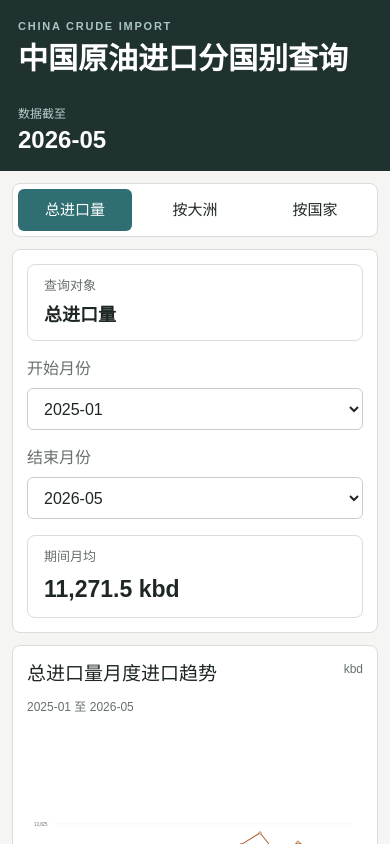
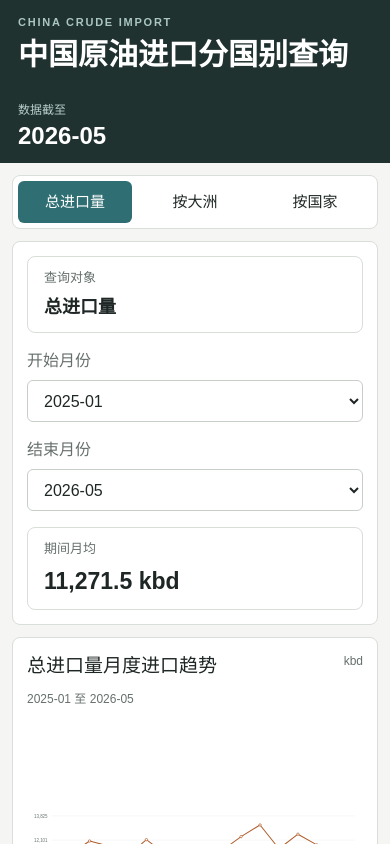
Before and after one commit to zyb0716-svg/China-Crude-Import, a Next.js app: page / in a window 390 px wide. Shown: the top 844 px of the page. Built offline with nearby package versions, Linux system fonts and the light colour scheme.

Commit message:
Reduce header height

```diff
--- a/app/globals.css
+++ b/app/globals.css
@@ -31,7 +31,7 @@ button, select { font: inherit; }
   align-items: center;
   justify-content: space-between;
   gap: 28px;
-  padding: 22px 30px 20px;
+  padding: 12px 30px;
   background: var(--primary-dark);
   color: #fff;
 }
@@ -168,7 +168,7 @@ tbody tr:hover { background: #f1f6f4; }
 }
 
 @media (max-width: 680px) {
-  .page-header { align-items: start; flex-direction: column; padding: 18px; }
+  .page-header { align-items: start; flex-direction: column; padding: 14px 18px; }
   .freshness { min-width: 0; align-self: stretch; text-align: left; }
   .tabs { display: flex; margin: 12px 12px 0; }
   .tab { flex: 1; padding: 0 10px; font-size: 15px; }
```
Also changed, not shown: 1 other file (tests, documents, lock files or other folders).
